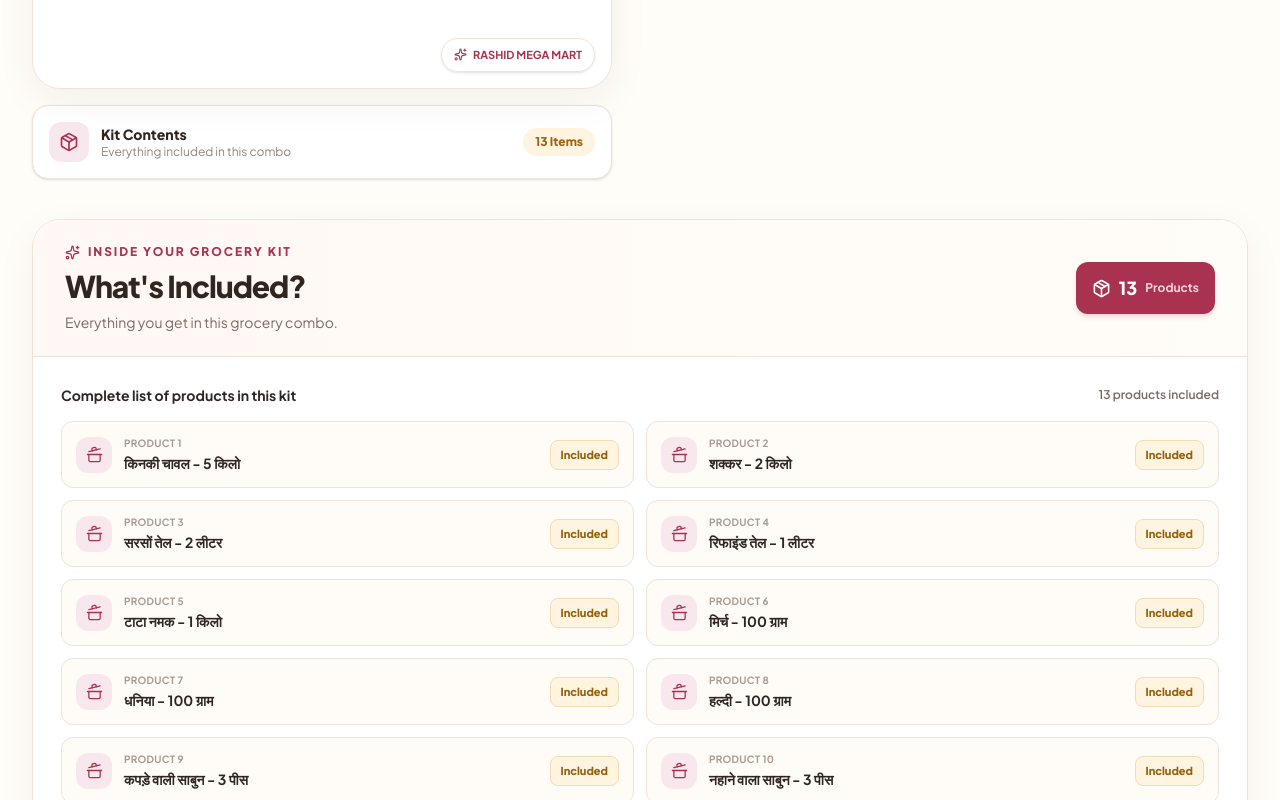
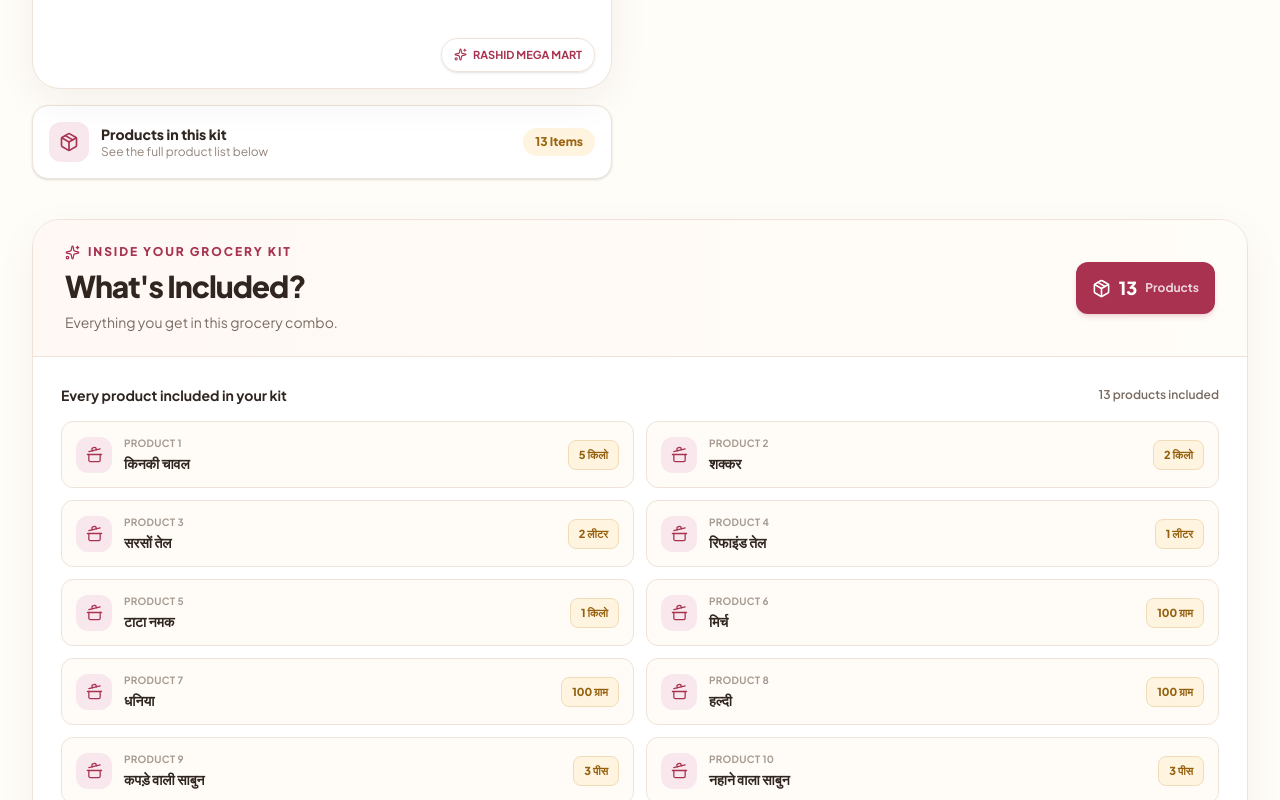
Before and after one commit to NoorTechnologies/rashidmegamartv0.1, a Next.js app: page /kits/1000-wali-kit in a window 1280 px wide. Shown: the part 700-1500 px from the top of the page. Built offline with nearby package versions, Linux system fonts and the light colour scheme.

Commit message:
Clarify kit product quantities and contents

```diff
--- a/src/app/kits/[id]/page.tsx
+++ b/src/app/kits/[id]/page.tsx
@@ -189,10 +189,10 @@ export default async function KitDetailPage({ params }: PageProps) {
                 </div>
                 <div>
                   <p className="text-sm font-extrabold text-[#30251F]">
-                    Kit Contents
+                    Products in this kit
                   </p>
                   <p className="text-xs text-[#94847A]">
-                    Everything included in this combo
+                    See the full product list below
                   </p>
                 </div>
               </div>
@@ -311,7 +311,7 @@ export default async function KitDetailPage({ params }: PageProps) {
           <div className="p-4 sm:p-7">
             <div className="mb-4 flex flex-wrap items-center justify-between gap-2">
               <p className="text-sm font-bold text-[#30251F]">
-                Complete list of products in this kit
+                Every product included in your kit
               </p>
               <span className="text-xs font-semibold text-[#796B61]">
                 {kit.items.length} products included
@@ -320,7 +320,7 @@ export default async function KitDetailPage({ params }: PageProps) {
 
             <ol className="grid grid-cols-1 gap-2 sm:grid-cols-2 sm:gap-3">
               {kit.items.map((item, index) => {
-                const parts = item.match(/^(.+?)\\s*[-–]\\s*(.+)$/);
+                const parts = item.match(/^(.+?)\s*[-–]\s*(.+)$/);
                 const productName = parts ? parts[1].trim() : item;
                 const quantity = parts ? parts[2].trim() : "Included";
                 const Icon = getGroceryIcon(productName);
```
